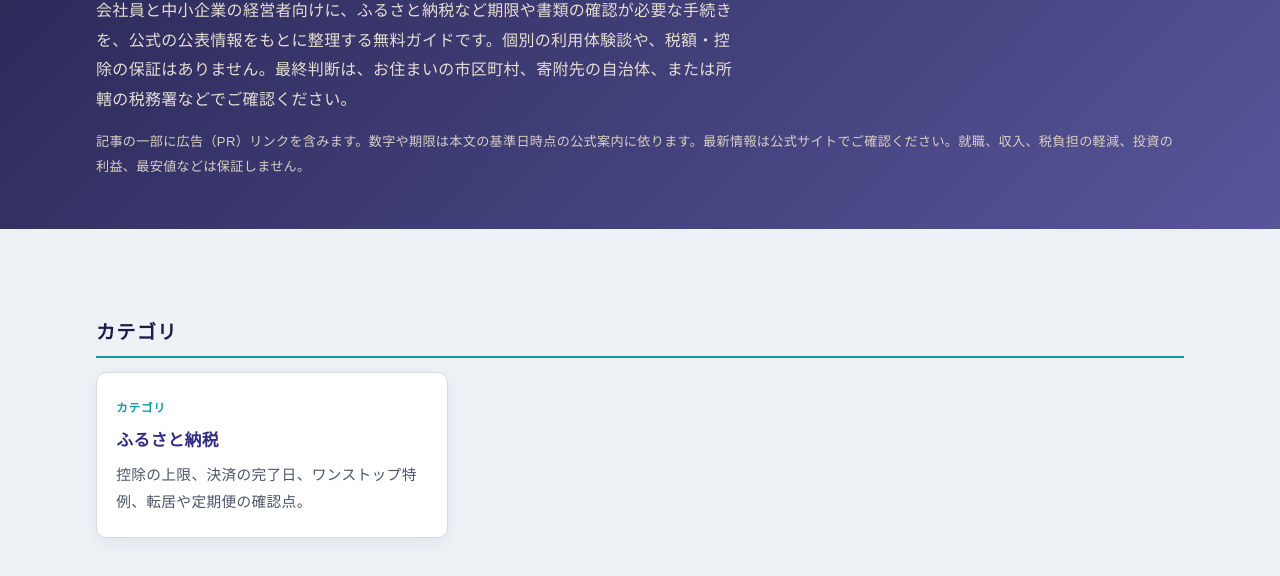
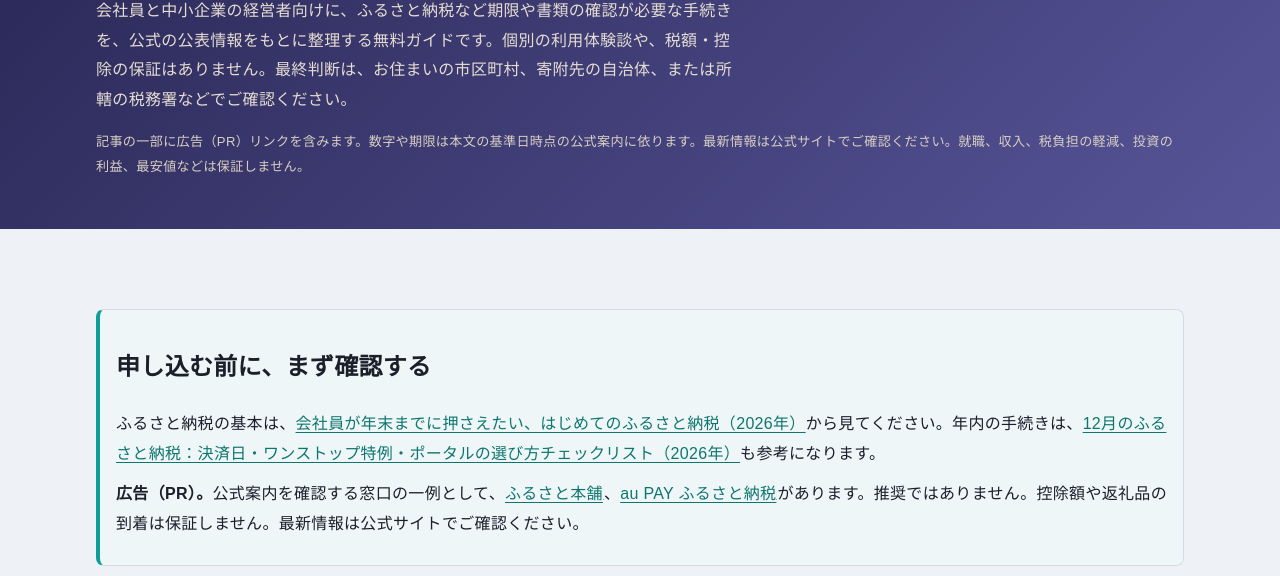
Before and after one commit to ats-business-hub/tetsuzuki-guide, a plain HTML site: page index.html in a window 1280 px wide. Shown: the part 187-763 px from the top of the page. Drawn offline with Linux system fonts and the light colour scheme; grey boxes are pictures that could not be loaded.

Commit message:
トップページに発行済みのふるさと本舗・au PAYふるさと納税への案内と確認記事への内部リンクを追加

```diff
--- a/index.html
+++ b/index.html
@@ -47,7 +47,13 @@
   </div>
   <main>
     <div class="wrap">
-      <h2 class="section-title">カテゴリ</h2>
+
+<section class="next-step" id="next-step">
+        <h2>申し込む前に、まず確認する</h2>
+        <p>ふるさと納税の基本は、<a href="articles/furusato-hajimete/">会社員が年末までに押さえたい、はじめてのふるさと納税（2026年）</a>から見てください。年内の手続きは、<a href="articles/furusato-12gatsu-checklist/">12月のふるさと納税：決済日・ワンストップ特例・ポータルの選び方チェックリスト（2026年）</a>も参考になります。</p>
+        <p><strong>広告（PR）。</strong>公式案内を確認する窓口の一例として、<a href="https://px.a8.net/svt/ejp?a8mat=4BGO4Q+8LLNU2+5IMU+5YRHE" target="_blank" rel="sponsored nofollow noopener noreferrer">ふるさと本舗</a><img border="0" width="1" height="1" src="https://www10.a8.net/0.gif?a8mat=4BGO4Q+8LLNU2+5IMU+5YRHE" alt="">、<a href="https://px.a8.net/svt/ejp?a8mat=4BGNCL+2RFNAI+54OC+5YJRM" target="_blank" rel="sponsored nofollow noopener noreferrer">au PAY ふるさと納税</a><img border="0" width="1" height="1" src="https://www13.a8.net/0.gif?a8mat=4BGNCL+2RFNAI+54OC+5YJRM" alt="">があります。推奨ではありません。控除額や返礼品の到着は保証しません。最新情報は公式サイトでご確認ください。</p>
+      </section>
+<h2 class="section-title">カテゴリ</h2>
       <div class="card-grid cats">
         <a class="card" href="categories/furusato/"><span class="kicker">カテゴリ</span><h2>ふるさと納税</h2><p>控除の上限、決済の完了日、ワンストップ特例、転居や定期便の確認点。</p></a>
       </div>
```
